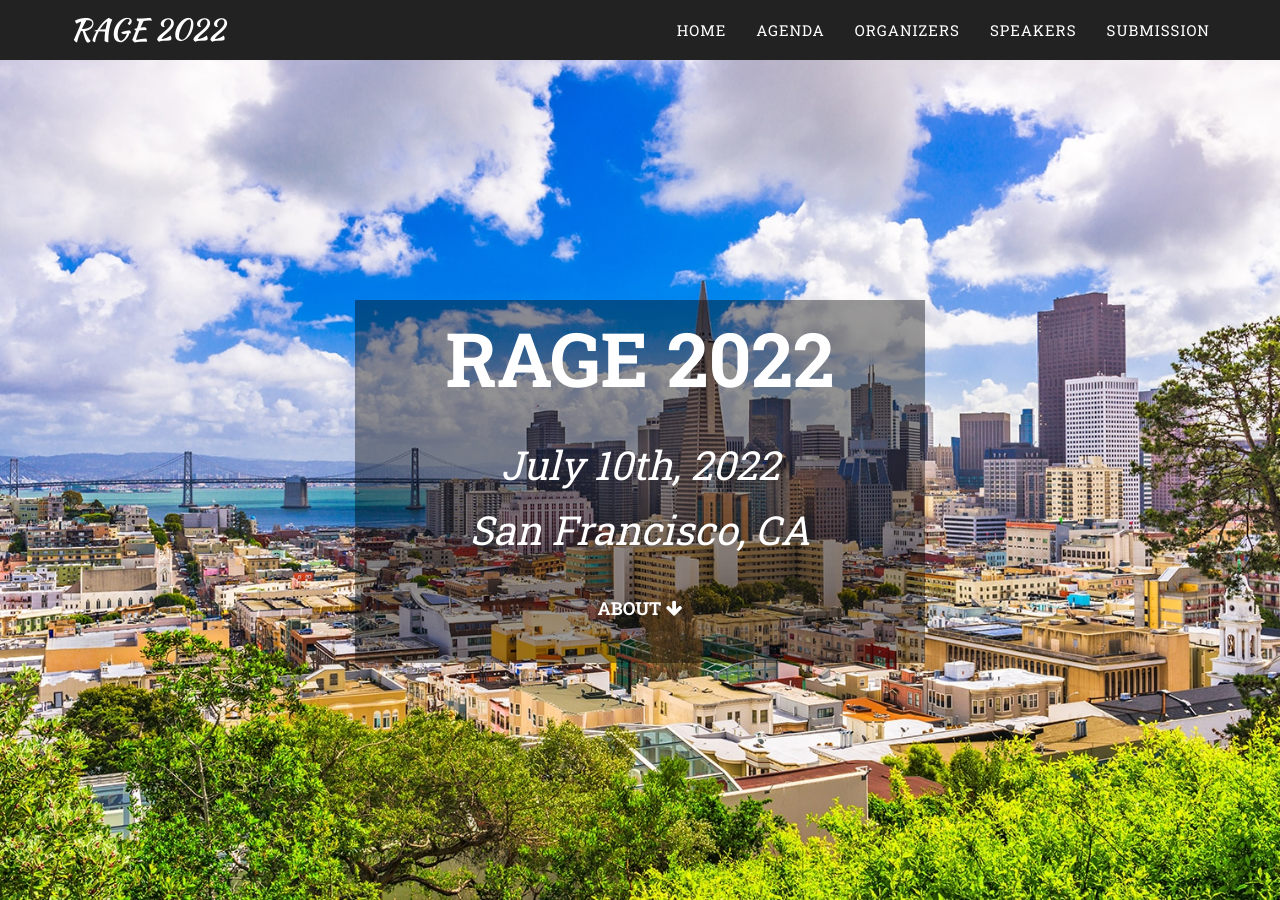
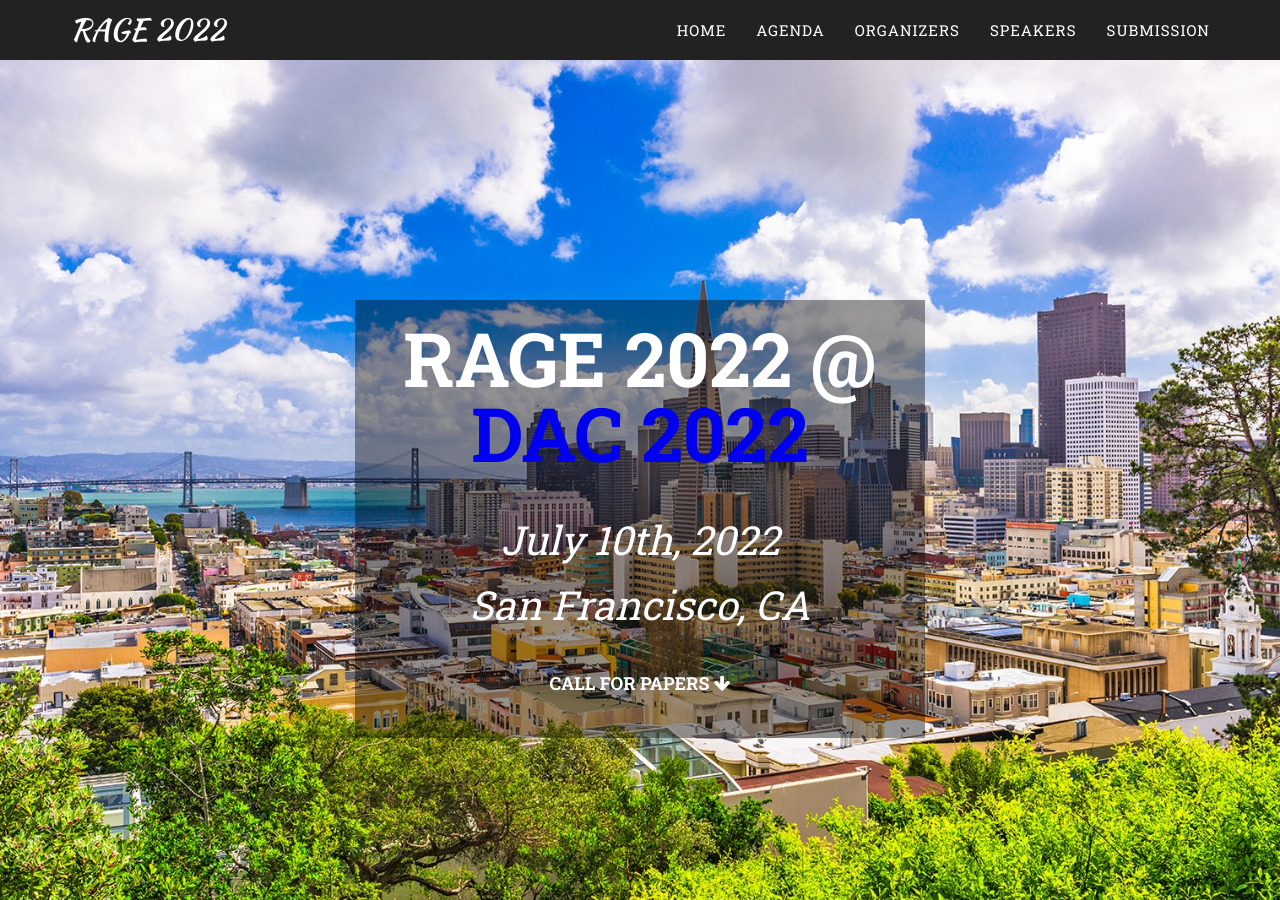
Before and after one commit to rage2022/rage2022.github.io, a Jekyll site: the page built from index.markdown, in a window 1280 px wide and 900 px high. Built offline with Jekyll 4.4.1, drawn with Linux system fonts in a browser that asks for light colours; some web fonts are replaced.

Commit message:
Added information on DAC

```diff
--- a/_layouts/home.html
+++ b/_layouts/home.html
@@ -9,11 +9,11 @@ layout: default
         <div class="container">
             <div class="intro-text" style="text-align:center;">
                 <div class="intro-text-wrapper">
-                    <div class="intro-heading">RAGE {{ page.year }}<br></div>
+                    <div class="intro-heading">RAGE {{ page.year }} @ <a href="https://www.dac.com/">DAC 2022</a><br></div>
                     <div class="intro-lead-in">{{ page.date }}</div>
                     <div class="intro-lead-in">{{ page.location }}</div>
                     <a href="#intro" class="page-scroll btn btn-xl">
-                        About
+                        Call For Papers
                         <i class="fa fa-arrow-down" aria-hidden="true"></i>
                     </a>
                 </div>
```
